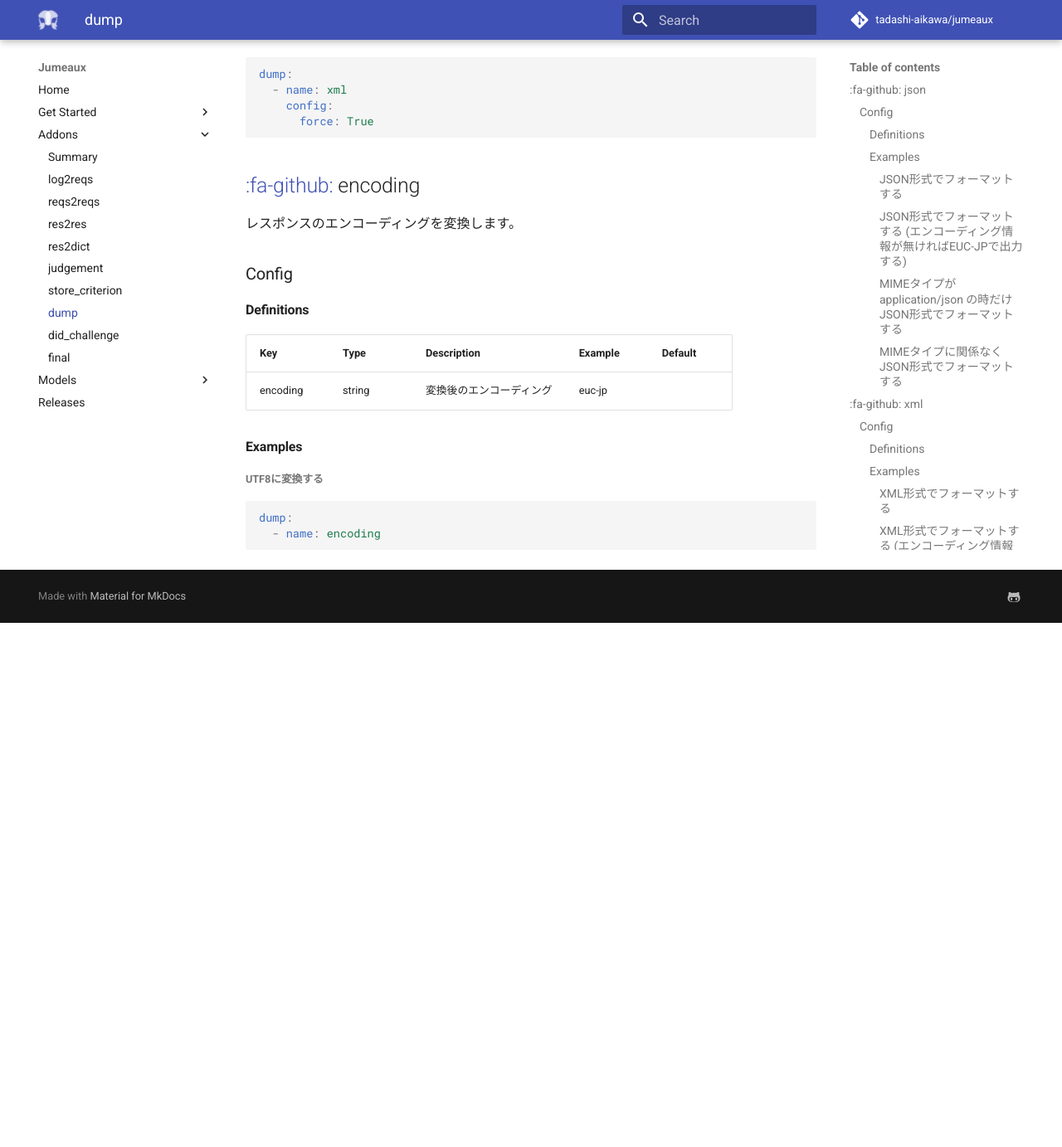
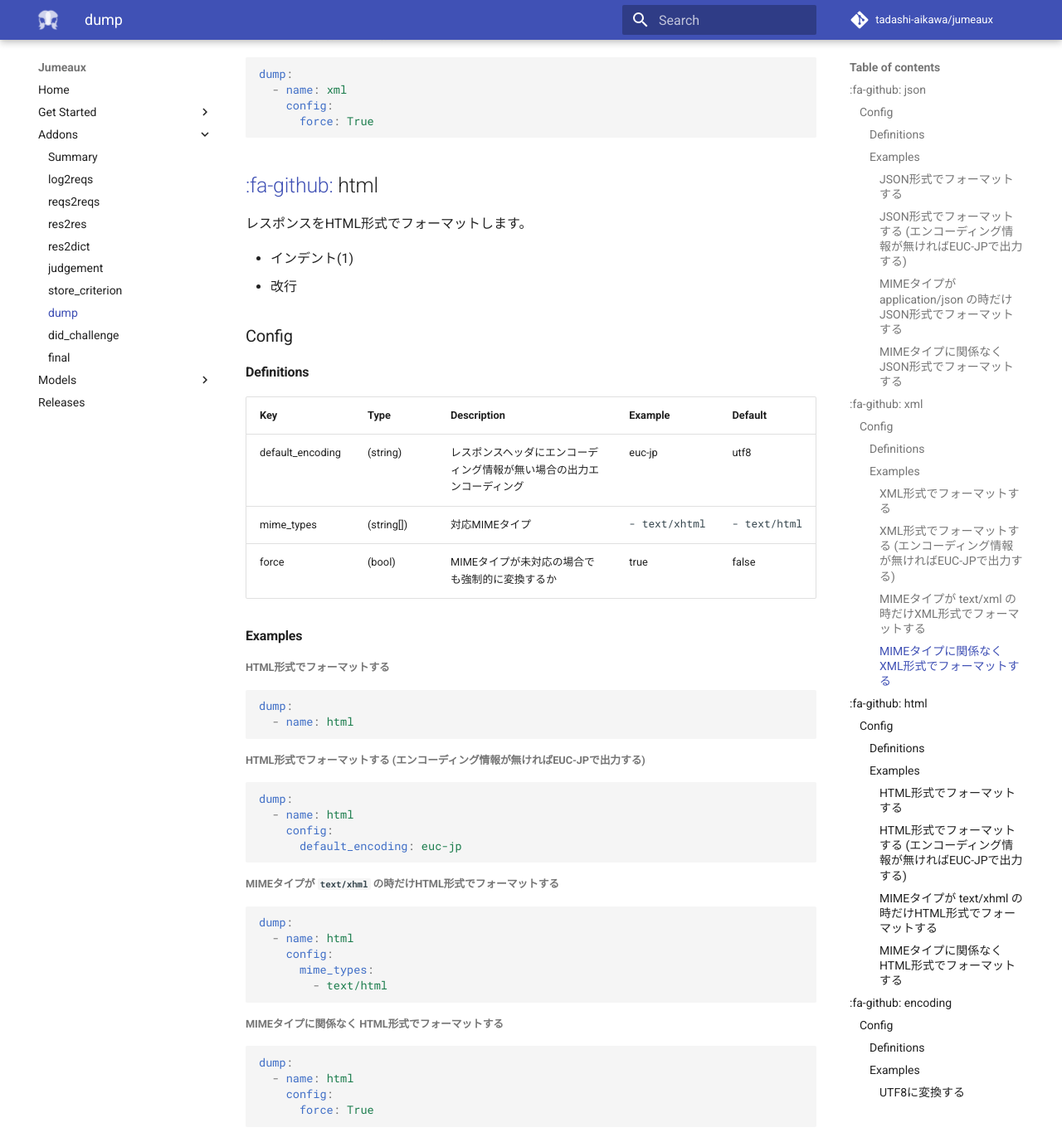
Before and after one commit to tadashi-aikawa/jumeaux, an MkDocs documentation site: the page built from mkdocs/ja/addons/dump.md, in a window 1280 px wide and 1400 px high, scrolled down 2619 px. Shown: the top 1383 px of the window at 83% size. Built offline with MkDocs 1.6.1 and Material for MkDocs 9.7.7, drawn with Linux system fonts in a browser that asks for light colours; nearby versions of some CDN libraries; comment, search, counter and statistics services are not loaded; old or Windows-style settings are respelled for this version of MkDocs; before the commit the page ends 3370 px from its top, so only the background shows below that.

Commit message:
:memo: Add documentation (dump/html)

````diff
--- a/mkdocs/ja/addons/dump.md
+++ b/mkdocs/ja/addons/dump.md
@@ -1,15 +1,15 @@
-dump [:fa-github:][s1]
-======================
+dump [:fa-github:][dump]
+========================
 
-[s1]: https://github.com/tadashi-aikawa/jumeaux/tree/master/jumeaux/addons/dump
+[dump]: https://github.com/tadashi-aikawa/jumeaux/tree/master/jumeaux/addons/dump
 
 APIレスポンスを保存前に加工します。
 
 
-[:fa-github:][s2] json
-----------------------
+[:fa-github:][json] json
+------------------------
 
-[s2]: https://github.com/tadashi-aikawa/jumeaux/tree/master/jumeaux/addons/dump/json.py
+[json]: https://github.com/tadashi-aikawa/jumeaux/tree/master/jumeaux/addons/dump/json.py
 
 レスポンスをJSON形式でフォーマットします。
 
@@ -36,14 +36,14 @@
 
 ##### JSON形式でフォーマットする
 
-```yml
+```yaml
 dump:
   - name: json
 ```
 
 ##### JSON形式でフォーマットする (エンコーディング情報が無ければEUC-JPで出力する)
 
-```yml
+```yaml
 dump:
   - name: json
     config:
@@ -52,7 +52,7 @@
 
 ##### MIMEタイプが `application/json` の時だけJSON形式でフォーマットする
 
-```yml
+```yaml
 dump:
   - name: json
     config:
@@ -62,7 +62,7 @@
 
 ##### MIMEタイプに関係なく JSON形式でフォーマットする
 
-```yml
+```yaml
 dump:
   - name: json
     config:
@@ -70,10 +70,10 @@
 ```
 
 
-[:fa-github:][s3] xml
-----------------------
+[:fa-github:][xml] xml
+-----------------------
 
-[s3]: https://github.com/tadashi-aikawa/jumeaux/tree/master/jumeaux/addons/dump/xml.py
+[xml]: https://github.com/tadashi-aikawa/jumeaux/tree/master/jumeaux/addons/dump/xml.py
 
 レスポンスをXML形式でフォーマットします。
 
@@ -96,14 +96,14 @@
 
 ##### XML形式でフォーマットする
 
-```yml
+```yaml
 dump:
   - name: xml
 ```
 
 ##### XML形式でフォーマットする (エンコーディング情報が無ければEUC-JPで出力する)
 
-```yml
+```yaml
 dump:
   - name: xml
     config:
@@ -112,7 +112,7 @@
 
 ##### MIMEタイプが `text/xml` の時だけXML形式でフォーマットする
 
-```yml
+```yaml
 dump:
   - name: xml
     config:
@@ -122,7 +122,7 @@
 
 ##### MIMEタイプに関係なく XML形式でフォーマットする
 
-```yml
+```yaml
 dump:
   - name: xml
     config:
@@ -130,10 +130,70 @@
 ```
 
 
-[:fa-github:][s3] encoding
---------------------------
+[:fa-github:][html] html
+-------------------------
 
-[s3]: https://github.com/tadashi-aikawa/jumeaux/tree/master/jumeaux/addons/dump/encoding.py
+[html]: https://github.com/tadashi-aikawa/jumeaux/tree/master/jumeaux/addons/dump/html.py
+
+レスポンスをHTML形式でフォーマットします。
+
+* インデント(1)
+* 改行
+
+
+### Config
+
+#### Definitions
+
+| Key              | Type       | Description                                                            | Example                 | Default                |
+|------------------|------------|------------------------------------------------------------------------|-------------------------|------------------------|
+| default_encoding | (string)   | レスポンスヘッダにエンコーディング情報が無い場合の出力エンコーディング | euc-jp                  | utf8                   |
+| mime_types       | (string[]) | 対応MIMEタイプ                                                         | <pre>- text/xhtml</pre> | <pre>- text/html</pre> |
+| force            | (bool)     | MIMEタイプが未対応の場合でも強制的に変換するか                         | true                    | false                  |
+
+
+#### Examples
+
+##### HTML形式でフォーマットする
+
+```yaml
+dump:
+  - name: html
+```
+
+##### HTML形式でフォーマットする (エンコーディング情報が無ければEUC-JPで出力する)
+
+```yaml
+dump:
+  - name: html
+    config:
+      default_encoding: euc-jp
+```
+
+##### MIMEタイプが `text/xhml` の時だけHTML形式でフォーマットする
+
+```yaml
+dump:
+  - name: html
+    config:
+      mime_types:
+        - text/html
+```
+
+##### MIMEタイプに関係なく HTML形式でフォーマットする
+
+```yaml
+dump:
+  - name: html
+    config:
+      force: True
+```
+
+
+[:fa-github:][encoding] encoding
+--------------------------------
+
+[encoding]: https://github.com/tadashi-aikawa/jumeaux/tree/master/jumeaux/addons/dump/encoding.py
 
 レスポンスのエンコーディングを変換します。
 
@@ -151,7 +211,7 @@
 
 ##### UTF8に変換する
 
-```yml
+```yaml
 dump:
   - name: encoding
 ```
````
